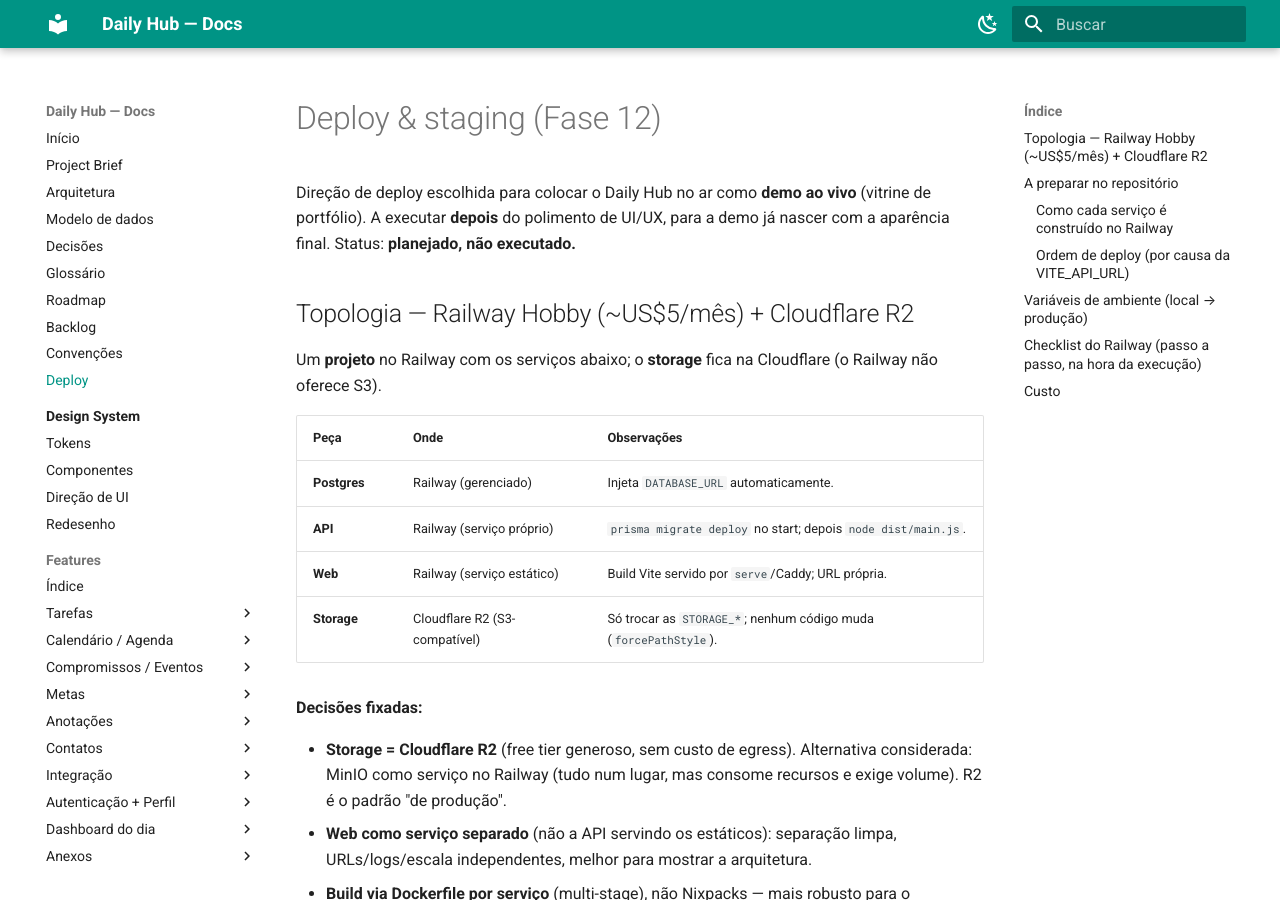
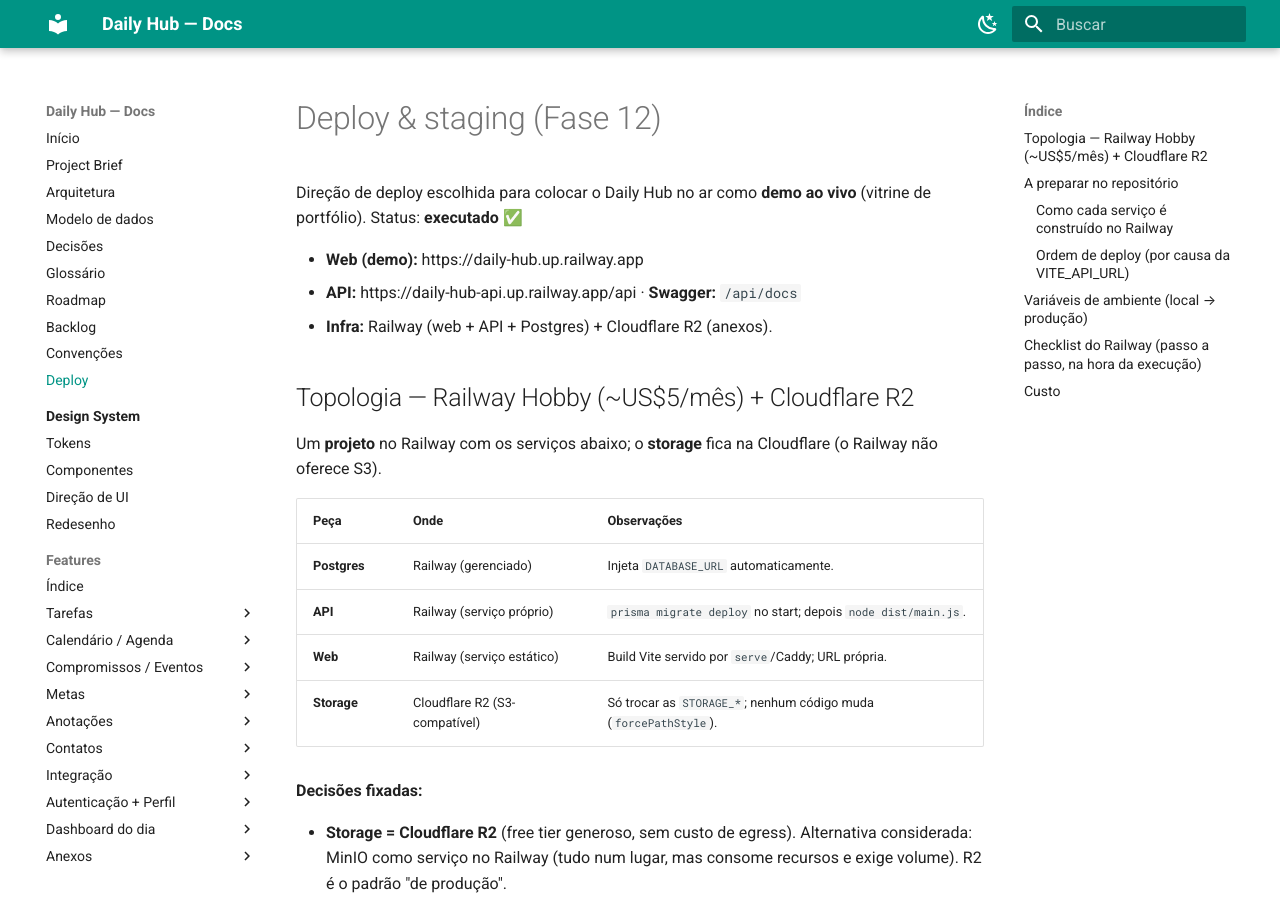
Before and after one commit to amaroAdonis/daily-hub, an MkDocs documentation site: the page built from docs/deploy.md, in a window 1280 px wide and 900 px high. Built offline with MkDocs 1.6.1 and Material for MkDocs 9.7.7, drawn with Linux system fonts in a browser that asks for light colours.

Commit message:
docs: deploy ao vivo (Fase 12) — link da demo no README + status
Demo no ar em daily-hub.up.railway.app (Railway: web+API+Postgres, Cloudflare
R2). Adiciona Live demo + API docs no hero (EN/PT), marca Fase 12 como concluida
no ROADMAP e atualiza deploy.md com as URLs e status executado.

Co-Authored-By: Claude Opus 4.8 (1M context) <noreply@anthropic.com>

```diff
--- a/docs/deploy.md
+++ b/docs/deploy.md
@@ -1,8 +1,11 @@
 # Deploy & staging (Fase 12)
 
 Direção de deploy escolhida para colocar o Daily Hub no ar como **demo ao vivo**
-(vitrine de portfólio). A executar **depois** do polimento de UI/UX, para a demo
-já nascer com a aparência final. Status: **planejado, não executado.**
+(vitrine de portfólio). Status: **executado** ✅
+
+- **Web (demo):** https://daily-hub.up.railway.app
+- **API:** https://daily-hub-api.up.railway.app/api · **Swagger:** `/api/docs`
+- **Infra:** Railway (web + API + Postgres) + Cloudflare R2 (anexos).
 
 ## Topologia — Railway Hobby (~US$5/mês) + Cloudflare R2
 
```
Also changed, not shown: README.md (+3 -1 lines), README.pt-BR.md (+3 -1 lines), docs/ROADMAP.md (+1 -1 lines).
